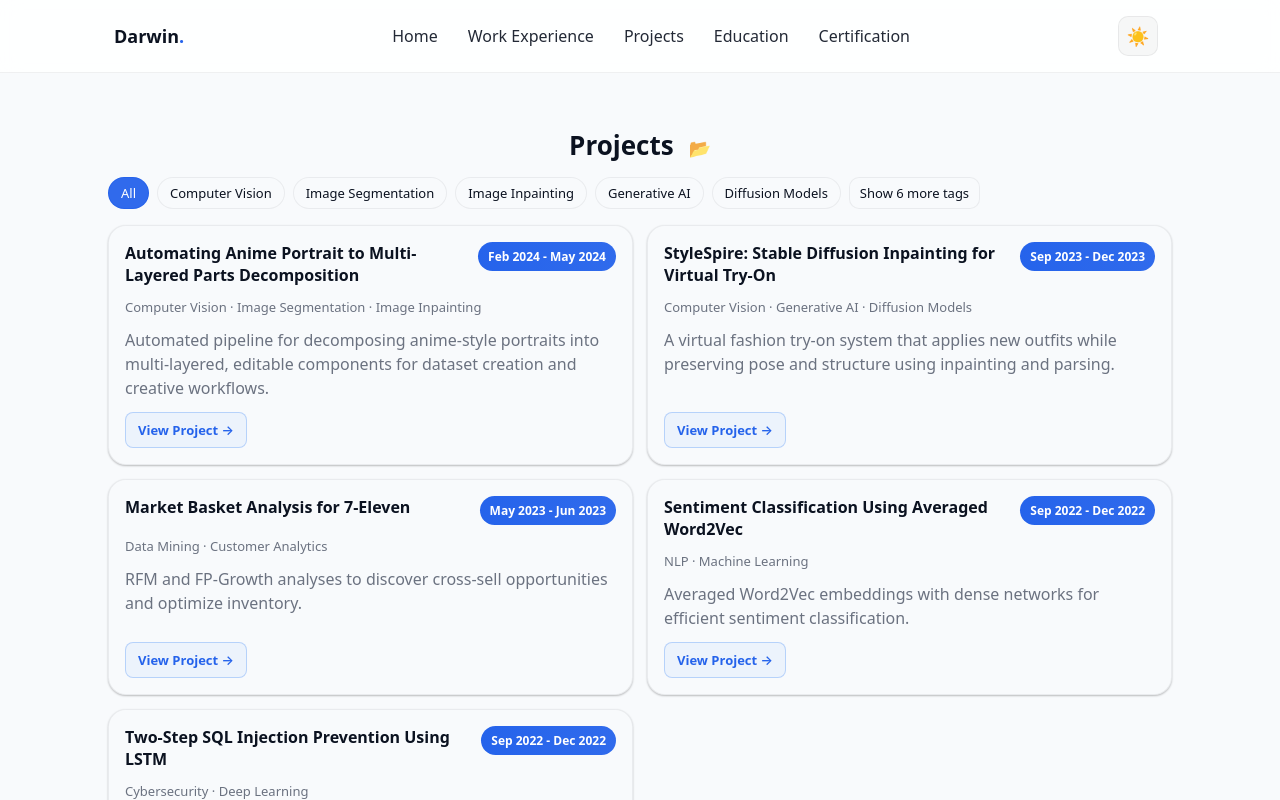
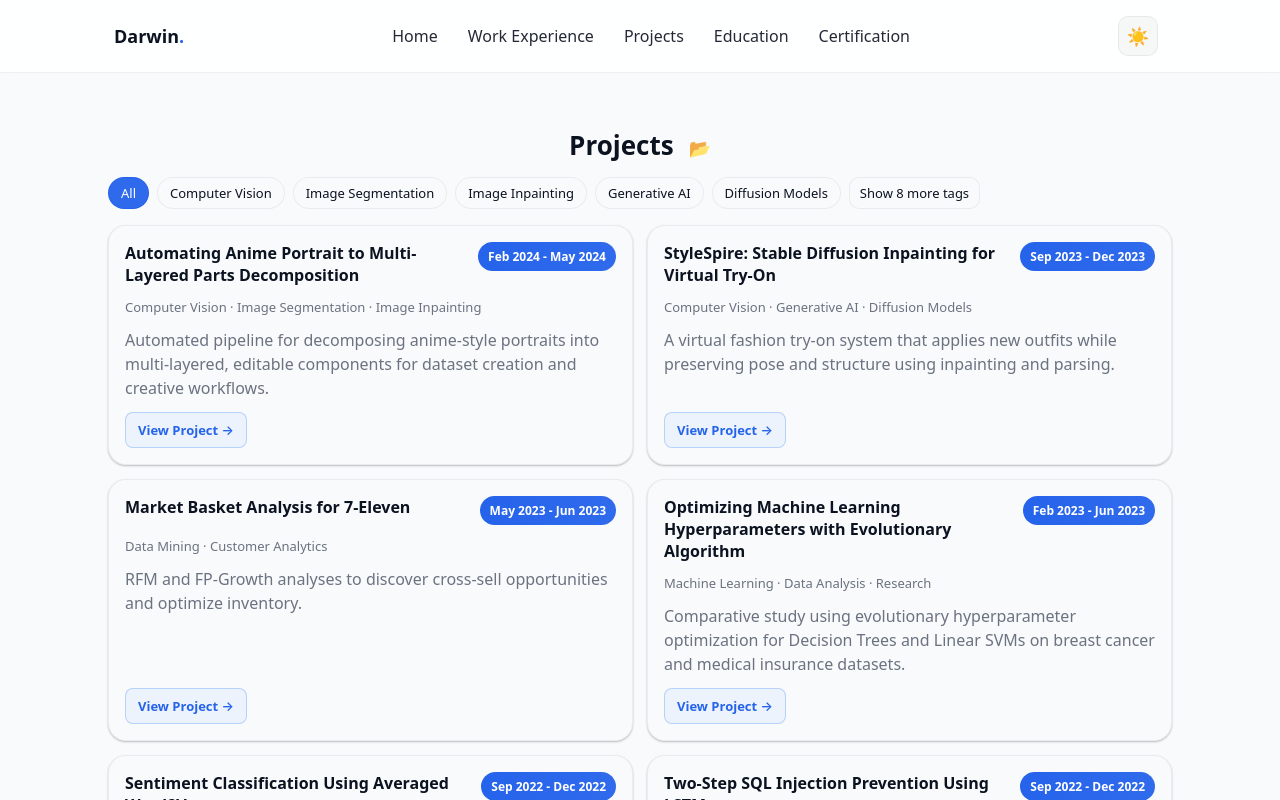
Before and after one commit to mildshun/mildshun.github.io, a React (Create React App) app: page /projects in a window 1280 px wide. Shown: the top 800 px of the page. Built offline with nearby package versions, Linux system fonts and the light colour scheme.

Commit message:
Add evolutionary hyperparameter optimization project

```diff
--- a/src/data.js
+++ b/src/data.js
@@ -48,6 +48,18 @@ export const projects = [
     tags: "Data Mining \u00b7 Customer Analytics",
     summary:
       "RFM and FP-Growth analyses to discover cross-sell opportunities and optimize inventory.",
+  },
+  {
+    title:
+      "Optimizing Machine Learning Hyperparameters with Evolutionary Algorithm",
+    drivelink:
+      "https://drive.google.com/drive/folders/13hFUjrXMOddYKdhl9LDMKT2AhQEtsyo8?usp=drive_link",
+    slidelink:
+      "https://drive.google.com/file/d/1tj8nrzssvyBzusljSaOvYHTl--c7dW0p/view?usp=drive_link",
+    date: "Feb 2023 - Jun 2023",
+    tags: "Machine Learning \u00b7 Data Analysis \u00b7 Research",
+    summary:
+      "Comparative study using evolutionary hyperparameter optimization for Decision Trees and Linear SVMs on breast cancer and medical insurance datasets.",
   },
   {
     title: "Sentiment Classification Using Averaged Word2Vec",
```
